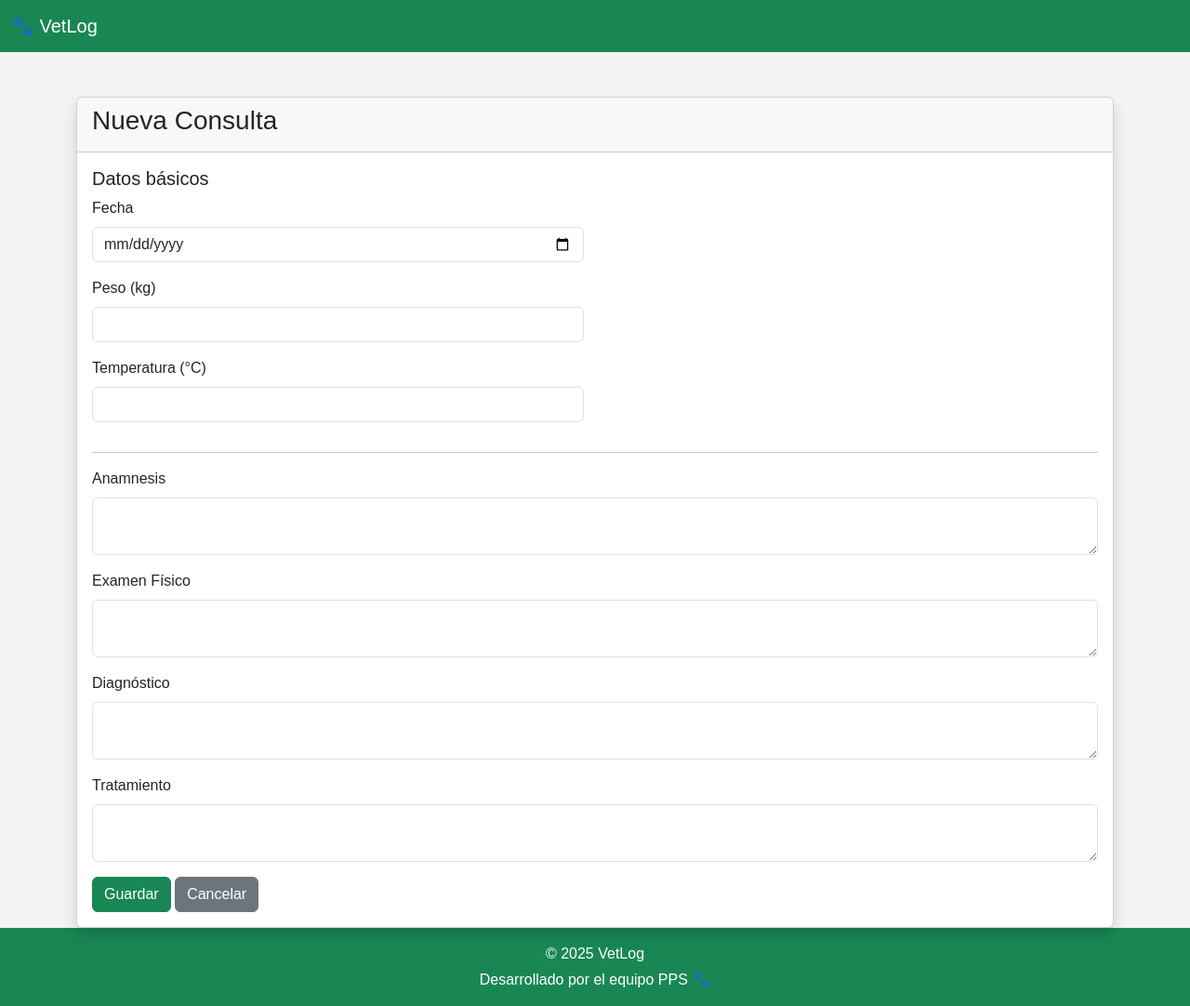
After one commit to Walteriba/PPS, a Flask app: template templates/crear_consulta.html in a window 1280 px wide. The commit adds this page. Shown: the whole page at 93% size. Run offline with Flask 3, Linux system fonts and the light colour scheme; the template is opened without the code that fills it, so the values that code supplies are empty.

Commit message:
Consulta create y update

```diff
--- /dev/null
+++ b/templates/crear_consulta.html
@@ -0,0 +1,119 @@
+<!DOCTYPE html>
+<html lang="es">
+
+<head>
+    <meta charset="UTF-8">
+    <title>Nueva Consulta</title>
+    <link href="https://cdn.jsdelivr.net/npm/bootstrap@5.3.3/dist/css/bootstrap.min.css" rel="stylesheet">
+    <link rel="stylesheet" href="{{ url_for('static', filename='style.css') }}">
+</head>
+
+<body class="d-flex flex-column min-vh-100">
+
+    {% include 'partials/header.html' %}
+
+    <div class="container mt-4">
+        <div class="card shadow">
+            <!-- HEADER -->
+            <div class="card-header d-flex justify-content-between align-items-center">
+                <h3>Nueva Consulta</h3>
+            </div>
+
+            <!-- BODY -->
+            <div class="card-body">
+                <form id="formNuevaConsulta">
+                    <div class="row">
+                        <!-- Datos básicos -->
+                        <div class="col-md-6">
+                            <h5>Datos básicos</h5>
+
+                            <div class="mb-3">
+                                <label for="fecha" class="form-label">Fecha</label>
+                                <input type="date" name="fecha" id="fecha" class="form-control" required>
+                            </div>
+
+                            <div class="mb-3">
+                                <label for="peso" class="form-label">Peso (kg)</label>
+                                <input type="number" step="0.1" name="peso" id="peso" class="form-control" required>
+                            </div>
+
+                            <div class="mb-3">
+                                <label for="temperatura" class="form-label">Temperatura (°C)</label>
+                                <input type="number" step="0.1" name="temperatura" id="temperatura" class="form-control" required>
+                            </div>
+                        </div>
+
+                        <!-- Información de paciente y tutor (oculto) -->
+                        <input type="hidden" name="paciente_id" value="{{ request.args.get('paciente_id') }}">
+                        <input type="hidden" name="tutor_id" value="{{ request.args.get('tutor_id') }}">
+                    </div>
+
+                    <hr>
+
+                    <!-- Anamnesis -->
+                    <div class="mb-3">
+                        <label for="anamnesis" class="form-label">Anamnesis</label>
+                        <textarea name="anamnesis" id="anamnesis" class="form-control"></textarea>
+                    </div>
+
+                    <!-- Examen físico -->
+                    <div class="mb-3">
+                        <label for="examen_fisico" class="form-label">Examen Físico</label>
+                        <textarea name="examen_fisico" id="examen_fisico" class="form-control"></textarea>
+                    </div>
+
+                    <!-- Diagnóstico -->
+                    <div class="mb-3">
+                        <label for="diagnostico" class="form-label">Diagnóstico</label>
+                        <textarea name="diagnostico" id="diagnostico" class="form-control"></textarea>
+                    </div>
+
+                    <!-- Tratamiento -->
+                    <div class="mb-3">
+                        <label for="tratamiento" class="form-label">Tratamiento</label>
+                        <textarea name="tratamiento" id="tratamiento" class="form-control"></textarea>
+                    </div>
+
+                    <!-- Botones -->
+                    <div class="mt-3">
+                        <button type="submit" class="btn btn-success">Guardar</button>
+                        <a href="/paciente/{{ request.args.get('paciente_id') }}" class="btn btn-secondary">Cancelar</a>
+                    </div>
+                </form>
+            </div>
+        </div>
+    </div>
+
+    {% include 'partials/footer.html' %}
+    <script src="https://cdn.jsdelivr.net/npm/bootstrap@5.3.3/dist/js/bootstrap.bundle.min.js"></script>
+
+    <script>
+        const form = document.getElementById("formNuevaConsulta");
+
+        form.addEventListener("submit", async (e) => {
+            e.preventDefault();
+
+            const formData = new FormData(form);
+
+            try {
+                const res = await fetch("/consulta/nuevo", {
+                    method: "POST",
+                    body: formData
+                });
+
+                if (res.ok) {
+                    const data = await res.json();
+                    alert("Consulta creada con éxito ✅");
+                    window.location.href = `/consulta/${data.id}`;
+                } else {
+                    const err = await res.json();
+                    alert("Error: " + (err.error || "No se pudo crear la consulta"));
+                }
+            } catch (error) {
+                alert("Error de conexión: " + error.message);
+            }
+        });
+    </script>
+</body>
+
+</html>
--- a/templates/detalle_paciente.html
+++ b/templates/detalle_paciente.html
@@ -28,6 +28,12 @@
             <div class="col-md-9 p-4 bg-white">
               {% include 'partials/card.html' %}
 
+          <a href="/consulta/nuevo?paciente_id={{ paciente.id }}&tutor_id={{ paciente.tutor_id }}"
+           class="btn btn-success">
+          ➕ Nueva Consulta
+          </a>
+
+
               <!-- historial de consultas (TODO: Revisar) -->
               <div class="mt-4">
                 <h4>Historial de Consultas</h4>
```
Also changed, not shown: controllers/consulta_controller.py (+30 -18 lines), templates/consulta.html (+97 -7 lines).
